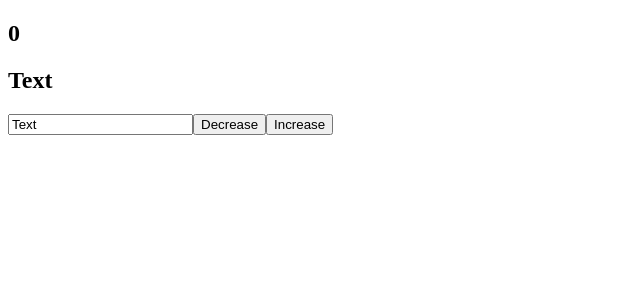
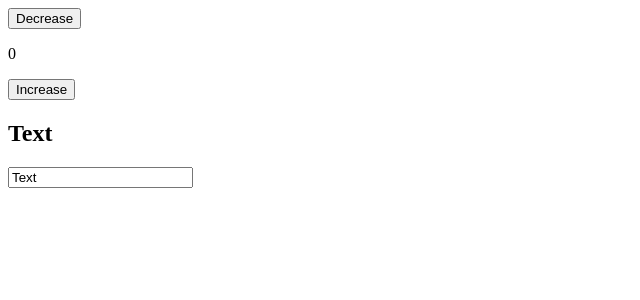
Before and after one commit to vovchik33/react-fund-course, a React (Create React App) app: page / in a window 1280 px wide. Shown: the top 300 px of the page, without its empty margins (0-640 px from the left). Built offline with nearby package versions, Linux system fonts and the light colour scheme.

Commit message:
Improvement: Create Counter component

```diff
--- a/src/App.js
+++ b/src/App.js
@@ -1,4 +1,5 @@
 import React, {useState} from "react";
+import Counter from "./components/Counter";
 
 function App() {
   const [likes, setLikes] = useState(0);
@@ -6,11 +7,9 @@
 
   return (
     <div className="App">
-      <h2>{likes}</h2>
+      <Counter />
       <h2>{value}</h2>
       <input value={value} onChange={(e) => setValue(e.target.value)}/>
-      <button onClick={() => setLikes(likes-1)}>Decrease</button>
-      <button onClick={() => setLikes(likes+1)}>Increase</button>
     </div>
   );
 }
--- /dev/null
+++ b/src/components/Counter.jsx
@@ -0,0 +1,14 @@
+import React, {useState} from 'react';
+
+const Counter = () => {
+  const [count, setCount] = useState(0);
+  return (
+    <div>
+      <button onClick={() => setCount(count-1)}>Decrease</button>
+      <p>{count}</p>
+      <button onClick={() => setCount(count+1)}>Increase</button>
+    </div>
+  );
+};
+
+export default Counter;
```
